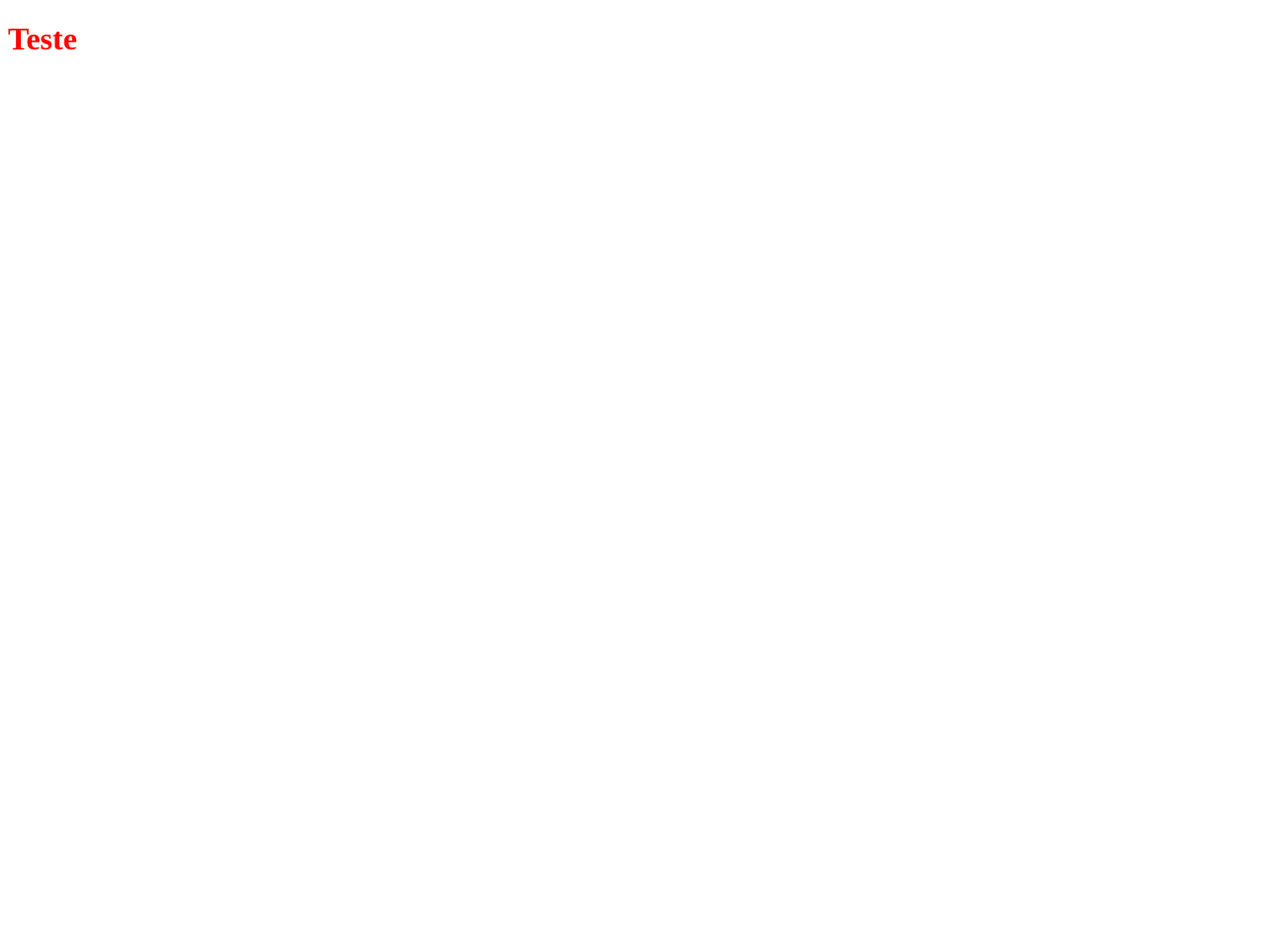
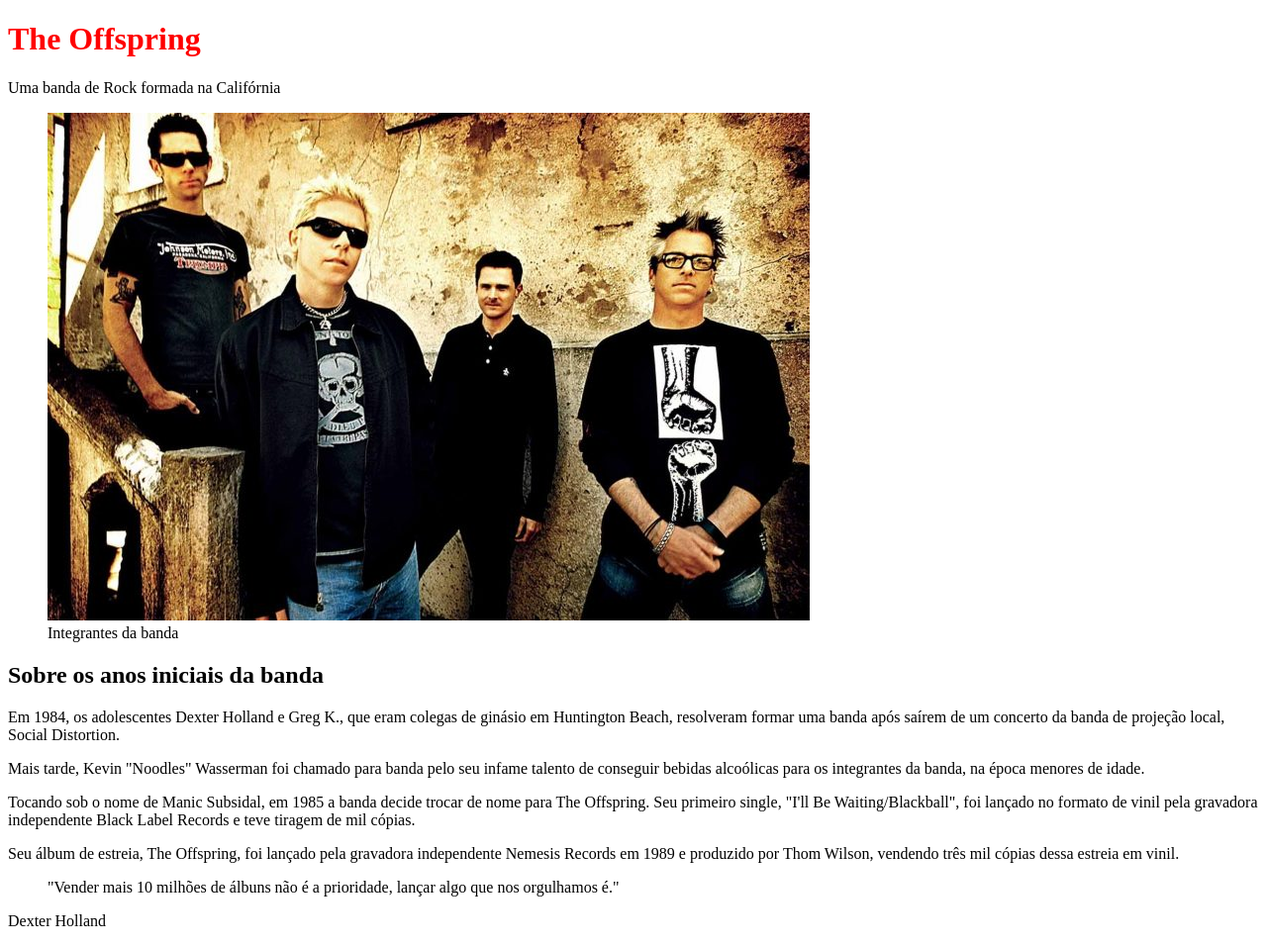
Before and after one commit to AbdenigoCoelho/Tributo, a plain HTML site: page index.html in a window 1280 px wide. Shown: the whole page at 99% size. Before the commit the page ends 800 px from the top, so only its background shows below. Drawn offline with Linux system fonts and the light colour scheme.

Commit message:
Estilização do Site

```diff
--- a/index.html
+++ b/index.html
@@ -1,5 +1,5 @@
 <!DOCTYPE html>
-<html lang="en">
+<html lang="pt-br">
 <head>
     <meta charset="UTF-8">
     <meta http-equiv="X-UA-Compatible" content="IE=edge">
@@ -8,6 +8,58 @@
     <link rel="stylesheet" href="CSS/style.css">
 </head>
 <body>
-    <h1>Teste</h1>
+    <div class="container">
+        <!-- Cabeçalho -->
+      <div class="header">
+        <h1 class="main-title">The Offspring</h1>
+        <p class="main-paragraph">Uma banda de Rock formada na Califórnia</p>
+      </div>
+        <!-- Imagem de destaque -->
+     <div class="featured-image">
+        <figure>
+          <img src="img/offspring_1.jpg" alt="A banda The Offspring" />
+          <figcaption>Integrantes da banda</figcaption>
+        </figure>
+      </div>
+        <!-- Biografia -->
+       <div class="biography-container">
+        <h2>Sobre os anos iniciais da banda</h2>
+        <p>
+          Em 1984, os adolescentes
+          <span class="bold">Dexter Holland e Greg K</span>., que eram colegas
+          de ginásio em Huntington Beach, resolveram formar uma banda após
+          saírem de um concerto da banda de projeção local, Social Distortion.
+        </p>
+        <p>
+          Mais tarde, Kevin "Noodles" Wasserman foi chamado para banda pelo seu
+          <span class="bold"
+            >infame talento de conseguir bebidas alcoólicas</span
+          >
+          para os integrantes da banda, na época menores de idade.
+        </p>
+        <p>
+          Tocando sob o nome de Manic Subsidal, em 1985 a banda decide trocar de
+          nome para <span class="bold">The Offspring</span>. Seu primeiro
+          single, "I'll Be Waiting/Blackball", foi lançado no formato de vinil
+          pela gravadora independente Black Label Records e teve tiragem de mil
+          cópias.
+        </p>
+        <p>
+          Seu álbum de estreia, The Offspring, foi lançado pela gravadora
+          independente Nemesis Records em 1989 e produzido por Thom Wilson,
+          <span class="bold">
+            vendendo três mil cópias dessa estreia em vinil.</span
+          >
+        </p>
+      </div>
+        <!-- Container de citação -->
+      <div class="quotes-container">
+        <blockquote>
+          "Vender mais 10 milhões de álbuns não é a prioridade, lançar algo que
+          nos orgulhamos é."
+        </blockquote>
+        <p>Dexter Holland</p>
+      </div>
+    </div>
 </body>
 </html>
```
